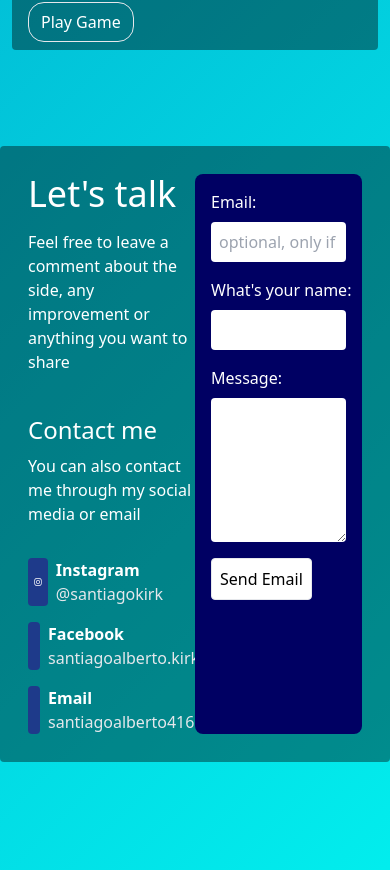
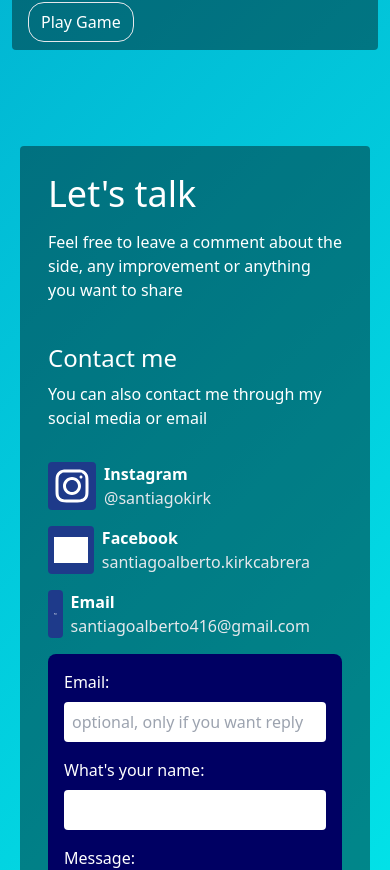
Before and after one commit to santiagoalberto416/tailwind-portfolio, a Next.js app: page / in a window 390 px wide. Shown: the part 5458-6328 px from the top of the page. Built offline with nearby package versions, Linux system fonts and the light colour scheme; grey boxes are pictures that could not be loaded.

Commit message:
Fixed mobile view

```diff
--- a/src/components/contact.tsx
+++ b/src/components/contact.tsx
@@ -53,10 +53,10 @@ export default function Contact() {
   ];
 
   return (
-    <div className="pb-20">
+    <div className="pb-20 px-5">
       <div
         id={SectionsIds.Contact}
-        className="my-20 rounded contact p-7 w-full grid grid-cols-2 container mx-auto max-w-screen-lg justify-center"
+        className="my-20 rounded contact p-7 w-full grid lg:grid-cols-2 grid-cols-1 container mx-auto max-w-screen-lg justify-center"
       >
         <div className="flex flex-col col-span-1 text-white">
           <h1 className="text-4xl text-white mb-4">Let&apos;s talk</h1>
@@ -92,7 +92,7 @@ export default function Contact() {
           </div>
         </div>
         <form
-          className="col-span-1 flex flex-col gap-4 p-4 rounded-lg w-full"
+          className="col-span-1 lg:mt-0 mt-4  flex flex-col gap-4 p-4 rounded-lg w-full"
           style={{ backgroundColor: "#000063" }}
           onSubmit={handleSubmit}
         >
```
